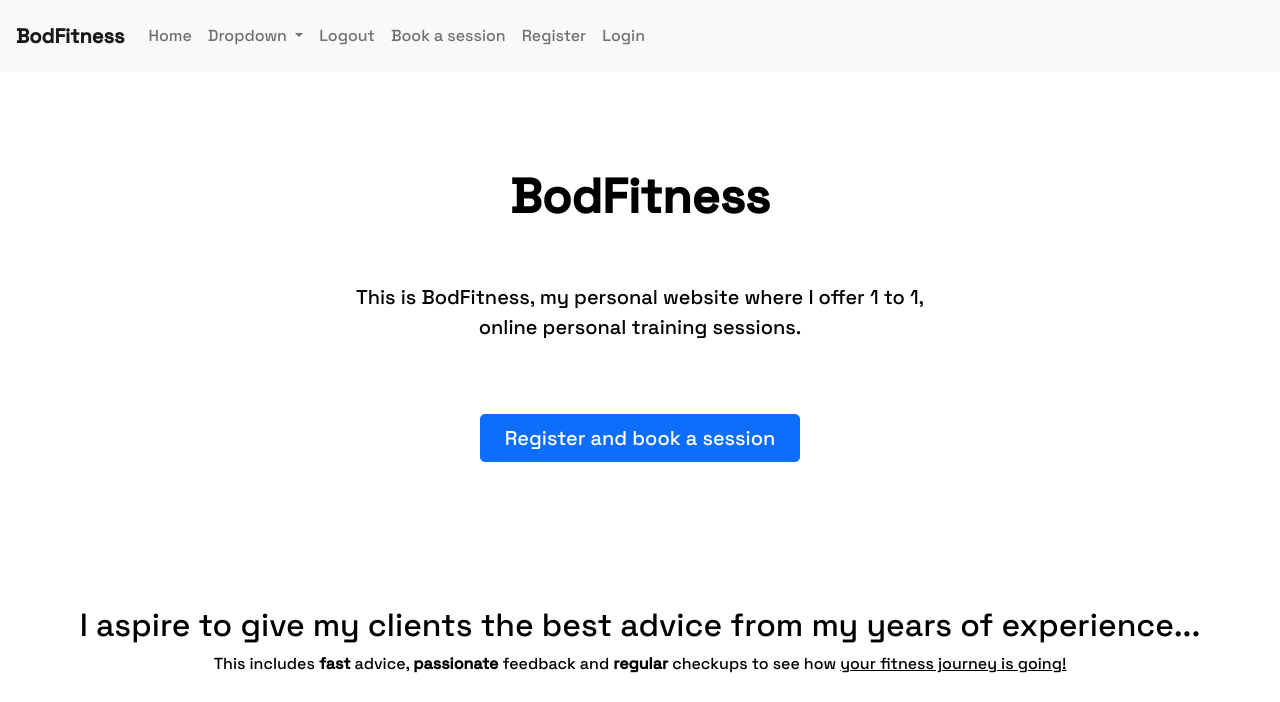
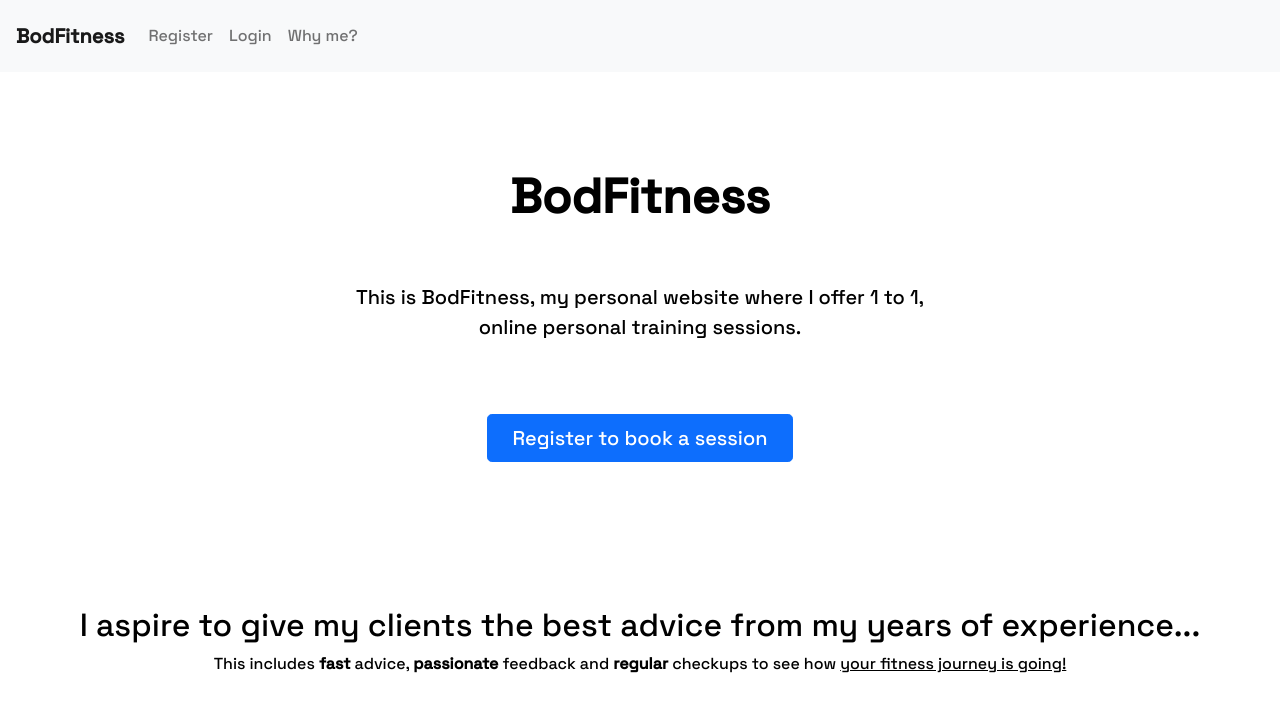
Before and after one commit to bodthegod/bod-fitness, a Django app: page / in a window 1280 px wide. Shown: the top 702 px of the page. Run offline with Django 3.2, Linux system fonts and the light colour scheme; some libraries are stand-ins or nearby versions.

Commit message:
change content for account signup authentication

```diff
--- a/templates/base.html
+++ b/templates/base.html
@@ -53,28 +53,28 @@
     </button>
     <div class="collapse navbar-collapse" id="navbarNavDropdown">
       <ul class="navbar-nav mr-auto">
-        <li class="nav-item active">
-          <a class="nav-link" href="{% url 'home' %}">Home <span class="sr-only">(current)</span></a>
-        </li>
+        {% if user.is_authenticated %}
         <li class="nav-item dropdown">
           <a class="nav-link dropdown-toggle" href="#" id="navbarDropdown" role="button" data-bs-toggle="dropdown" aria-haspopup="true" aria-expanded="false">
-            Dropdown
+            Bookings
           </a>
         <div class="dropdown-menu" aria-labelledby="navbarDropdown">
           <a class="dropdown-item" href="{% url 'bookingform' %}">Book a session</a>
           <a class="dropdown-item" href="#">My Bookings</a>
         <li class="nav-item">
-          <a class="nav-link" href="#">Logout</a>
+          <a class="nav-link" href="{% url 'account_logout' %}">Logout</a>
+        </li>
+        {% else %}
+        <li class="nav-item">
+          <a class="nav-link" href="{% url 'account_signup' %}">Register</a>
         </li>
         <li class="nav-item">
-          <a class="nav-link" href="{% url 'bookingform' %}">Book a session</a>
+          <a class="nav-link" href="{% url 'account_login' %}">Login</a>
         </li>
         <li class="nav-item">
-          <a class="nav-link" href="#">Register</a>
+          <a class="nav-link" href="#">Why me?</a>
         </li>
-        <li class="nav-item">
-          <a class="nav-link" href="#">Login</a>
-        </li>
+        {% endif %}
         </div>
         </li>
       </ul>
@@ -88,7 +88,11 @@
     <div class="col-lg-6 mx-auto">
       <p class="lead mb-4 pb-5">This is BodFitness, my personal website where I offer 1 to 1, online personal training sessions.</p>
       <div class="d-grid gap-2 d-sm-flex justify-content-sm-center">
-        <button type="button" href="{% url 'bookingform' %}" class="btn btn-primary btn-lg px-4 gap-3">Register and book a session</button>
+        {% if user.is_authenticated %}
+        <a href="{% url 'bookingform' %}" class="btn btn-primary btn-lg px-4 gap-3">Book a session</a>
+        {% else %}
+        <a href="{% url 'account_signup' %}" class="btn btn-primary btn-lg px-4 gap-3">Register to book a session</a>
+        {% endif %}
       </div>
     </div>
   </div>
```
